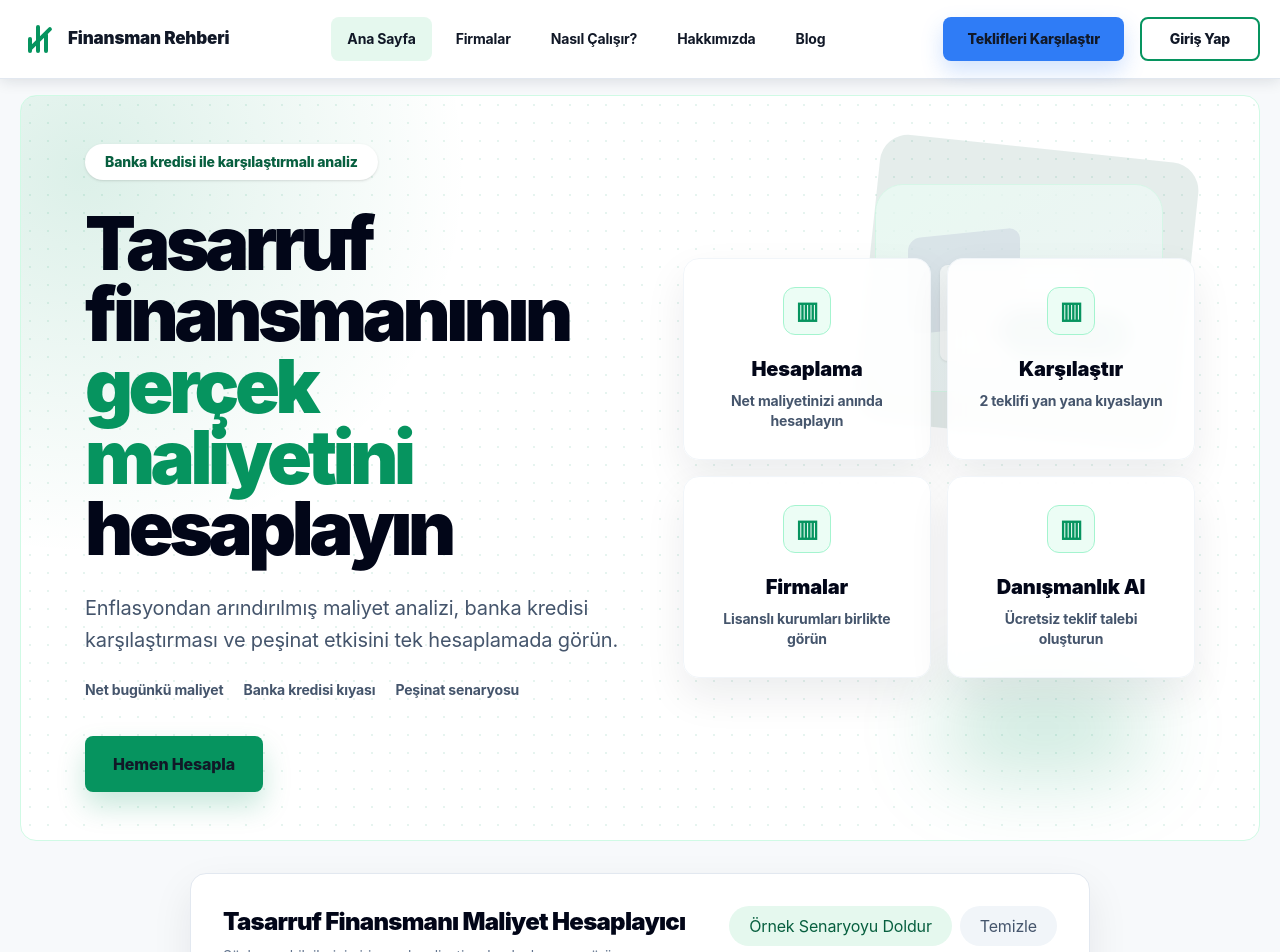
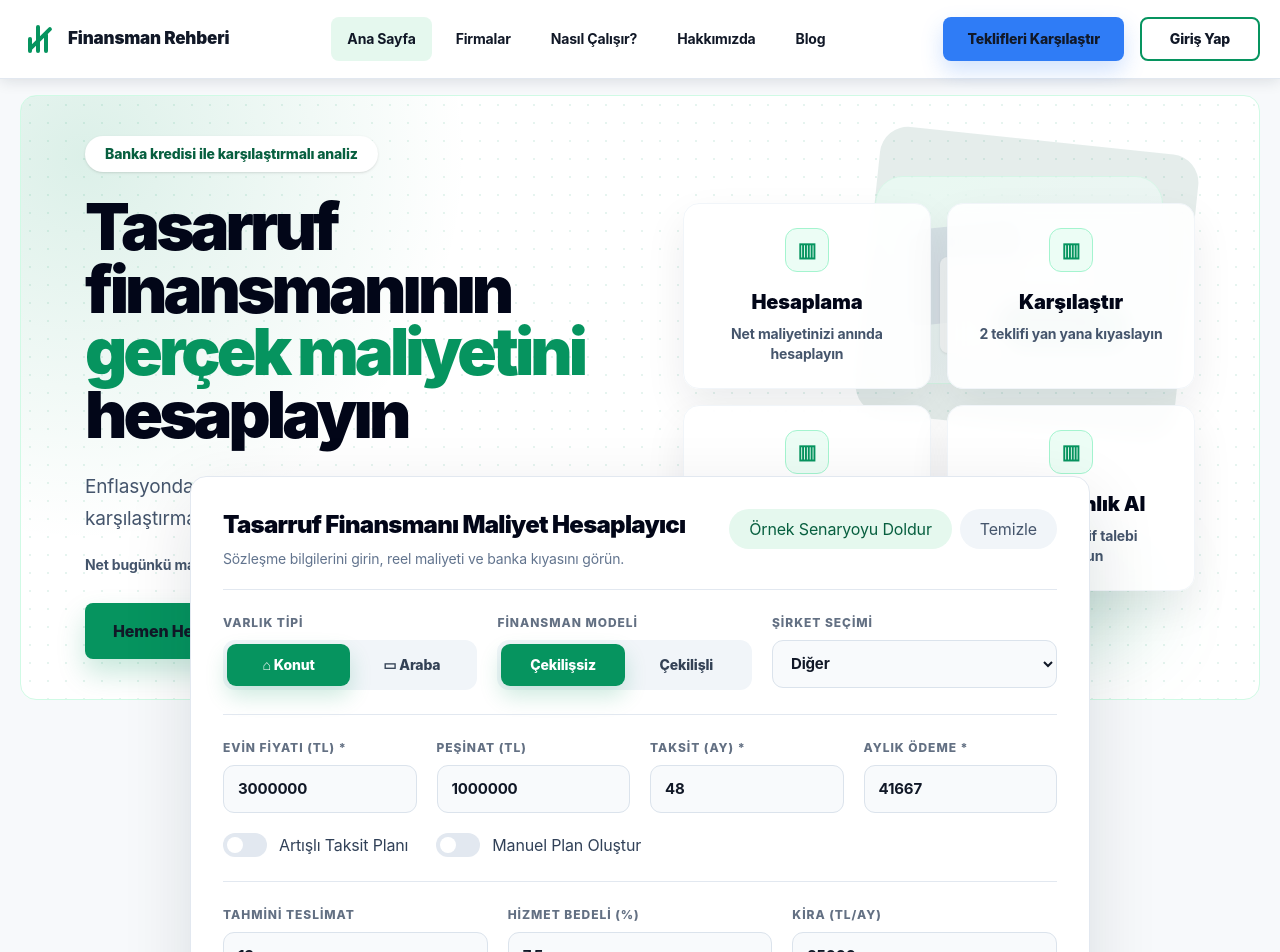
Before and after one commit to Yacirmen/finans, a Next.js app: page / in a window 1280 px wide. Shown: the top 952 px of the page. Built offline with nearby package versions, Linux system fonts and the light colour scheme.

Commit message:
Make calculator section visibly prominent

```diff
--- a/components/CalculatorSection.tsx
+++ b/components/CalculatorSection.tsx
@@ -11,8 +11,8 @@ function Toggle({ checked, label, name }: { checked: boolean; label: string; nam
 
 export function CalculatorSection() {
   return (
-    <section id="calculator" className="page-container relative z-20 mt-8" data-calculator>
-      <div className="mx-auto max-w-[900px] rounded-2xl border border-slate-200 bg-white p-6 soft-shadow md:p-8">
+    <section id="calculator" className="page-container relative z-20 -mt-28 scroll-mt-24 lg:-mt-56" data-calculator>
+      <div className="mx-auto max-w-[900px] rounded-2xl border border-slate-200 bg-white p-6 shadow-[0_24px_70px_rgba(15,23,42,0.12)] md:p-8">
         <div className="flex flex-wrap items-start justify-between gap-4 border-b border-slate-200 pb-5">
           <div>
             <h2 className="text-2xl font-black tracking-[-0.03em] text-slate-950">Tasarruf Finansmanı Maliyet Hesaplayıcı</h2>
--- a/components/HeroSection.tsx
+++ b/components/HeroSection.tsx
@@ -8,24 +8,24 @@ const cards = [
 export function HeroSection() {
   return (
     <section className="page-container mt-4 overflow-hidden rounded-2xl border border-emerald-100 bg-white">
-      <div className="relative grid min-h-[440px] gap-8 bg-[radial-gradient(circle_at_5%_10%,rgba(6,148,95,0.14),transparent_24rem)] px-6 py-12 md:px-12 lg:grid-cols-[1.05fr_0.95fr] lg:px-16">
+      <div className="relative grid min-h-[420px] gap-8 bg-[radial-gradient(circle_at_5%_10%,rgba(6,148,95,0.14),transparent_24rem)] px-6 py-10 md:px-12 lg:grid-cols-[1.05fr_0.95fr] lg:px-16">
         <div className="absolute inset-0 opacity-70 [background-image:radial-gradient(rgba(6,148,95,0.14)_1px,transparent_1px)] [background-size:18px_18px]" />
         <div className="relative z-10 flex flex-col justify-center">
-          <span className="mb-7 w-fit rounded-full bg-white px-5 py-2 text-sm font-extrabold text-[var(--green-dark)] shadow-sm">
+          <span className="mb-6 w-fit rounded-full bg-white px-5 py-2 text-sm font-extrabold text-[var(--green-dark)] shadow-sm">
             Banka kredisi ile karşılaştırmalı analiz
           </span>
-          <h1 className="max-w-[610px] text-[clamp(44px,5.8vw,76px)] font-black leading-[0.96] tracking-[-0.06em] text-slate-950">
+          <h1 className="max-w-[600px] text-[clamp(42px,5.1vw,68px)] font-black leading-[0.96] tracking-[-0.06em] text-slate-950">
             Tasarruf finansmanının <span className="text-[var(--green)]">gerçek maliyetini</span> hesaplayın
           </h1>
-          <p className="mt-7 max-w-[610px] text-xl leading-8 text-slate-600">
+          <p className="mt-6 max-w-[610px] text-[19px] leading-8 text-slate-600">
             Enflasyondan arındırılmış maliyet analizi, banka kredisi karşılaştırması ve peşinat etkisini tek hesaplamada görün.
           </p>
-          <div className="mt-6 flex flex-wrap gap-x-5 gap-y-2 text-sm font-bold text-slate-600">
+          <div className="mt-5 flex flex-wrap gap-x-5 gap-y-2 text-sm font-bold text-slate-600">
             <span>Net bugünkü maliyet</span>
             <span>Banka kredisi kıyası</span>
             <span>Peşinat senaryosu</span>
           </div>
-          <a className="mt-9 w-fit rounded-lg bg-[var(--green)] px-7 py-4 text-base font-extrabold text-white shadow-[0_14px_28px_rgba(6,148,95,0.22)]" href="#calculator">
+          <a className="mt-7 w-fit rounded-lg bg-[var(--green)] px-7 py-4 text-base font-extrabold text-white shadow-[0_14px_28px_rgba(6,148,95,0.22)]" href="#calculator">
             Hemen Hesapla
           </a>
         </div>
@@ -42,13 +42,13 @@ export function HeroSection() {
           <div className="grid w-full max-w-[540px] grid-cols-1 gap-4 sm:grid-cols-2">
             {cards.map(([title, text, href, action]) => (
               <a
-                className="min-h-[146px] rounded-2xl border border-slate-100 bg-white/90 p-7 text-center shadow-[0_18px_40px_rgba(15,23,42,0.08)] backdrop-blur transition hover:-translate-y-1 hover:border-emerald-200"
+                className="min-h-[128px] rounded-2xl border border-slate-100 bg-white/90 p-6 text-center shadow-[0_18px_40px_rgba(15,23,42,0.08)] backdrop-blur transition hover:-translate-y-1 hover:border-emerald-200"
                 href={href}
                 key={title}
                 data-compare-cta={action === "compare" ? true : undefined}
                 data-login-button={action === "login" ? true : undefined}
               >
-                <div className="mx-auto mb-5 grid h-12 w-12 place-items-center rounded-xl border border-emerald-200 bg-emerald-50 text-2xl font-black text-[var(--green)]">
+                <div className="mx-auto mb-4 grid h-11 w-11 place-items-center rounded-xl border border-emerald-200 bg-emerald-50 text-xl font-black text-[var(--green)]">
                   ▥
                 </div>
                 <h2 className="text-xl font-black text-slate-950">{title}</h2>
--- a/components/InteractionScript.tsx
+++ b/components/InteractionScript.tsx
@@ -35,6 +35,17 @@ export function InteractionScript() {
     };
     const formatMoney = (value) => "₺ " + money.format(Math.max(0, Math.round(value || 0)));
     const field = (name) => calculator?.querySelector('[data-field="' + name + '"]');
+    const scrollToHash = () => {
+      if (!location.hash) return;
+      const target = document.querySelector(location.hash);
+      const run = () => {
+        if (!target) return;
+        const top = target.getBoundingClientRect().top + window.scrollY - 92;
+        window.scrollTo({ top: Math.max(0, top), behavior: "smooth" });
+      };
+      setTimeout(run, 80);
+      setTimeout(run, 500);
+    };
 
     const setToggle = (button, active) => {
       button.dataset.on = String(active);
@@ -185,6 +196,9 @@ export function InteractionScript() {
         menuButton?.setAttribute("aria-expanded", "false");
       });
     });
+
+    window.addEventListener("hashchange", scrollToHash);
+    scrollToHash();
   });
 })();
 `;
```
